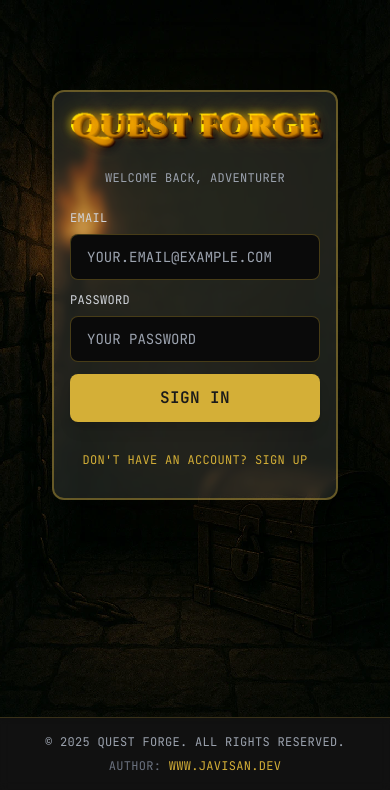
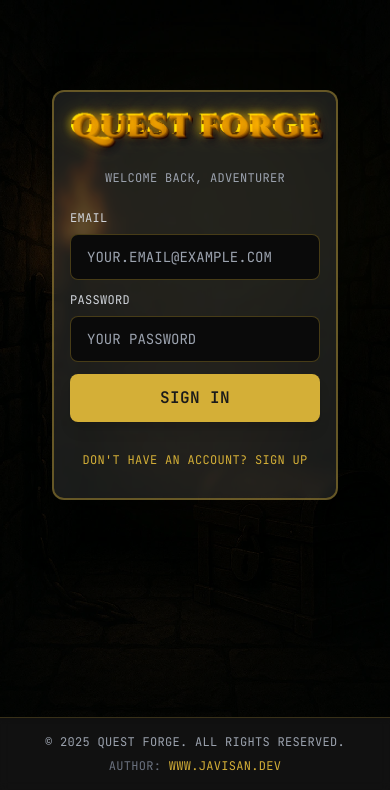
Before and after one commit to jsanchezdaza/quest-forge, a React (Vite) app: page /auth in a window 390 px wide. Shown: the part 127-917 px from the top of the page. Built offline with nearby package versions, Linux system fonts and the light colour scheme; no server answers; a web font is replaced by a local one.

Commit message:
feat: reduce login background brightness
- Increase dark overlay from 0.08 to 0.65 for better readability
- Apply to both desktop and mobile backgrounds
- Minor whitespace cleanup in AppBackground component
- Enhance TDD guidelines in development docs

```diff
--- a/src/styles/index.css
+++ b/src/styles/index.css
@@ -99,7 +99,7 @@
   .app-background {
     background-image:
       url('/images/backgrounds/desktop-bg.webp'),
-      linear-gradient(rgba(0, 0, 0, 0.08), rgba(0, 0, 0, 0.08));
+      linear-gradient(rgba(0, 0, 0, 0.65), rgba(0, 0, 0, 0.65));
     background-size: cover;
     background-position: center;
     background-attachment: fixed;
@@ -128,7 +128,7 @@
     .app-background {
       background-image:
         url('/images/backgrounds/mobile-bg.webp'),
-        linear-gradient(rgba(0, 0, 0, 0.08), rgba(0, 0, 0, 0.08));
+        linear-gradient(rgba(0, 0, 0, 0.65), rgba(0, 0, 0, 0.65));
     }
   }
 
```
Also changed, not shown: src/components/ui/AppBackground.tsx (line endings or trailing spaces), 1 other file (tests, documents, lock files or other folders).
